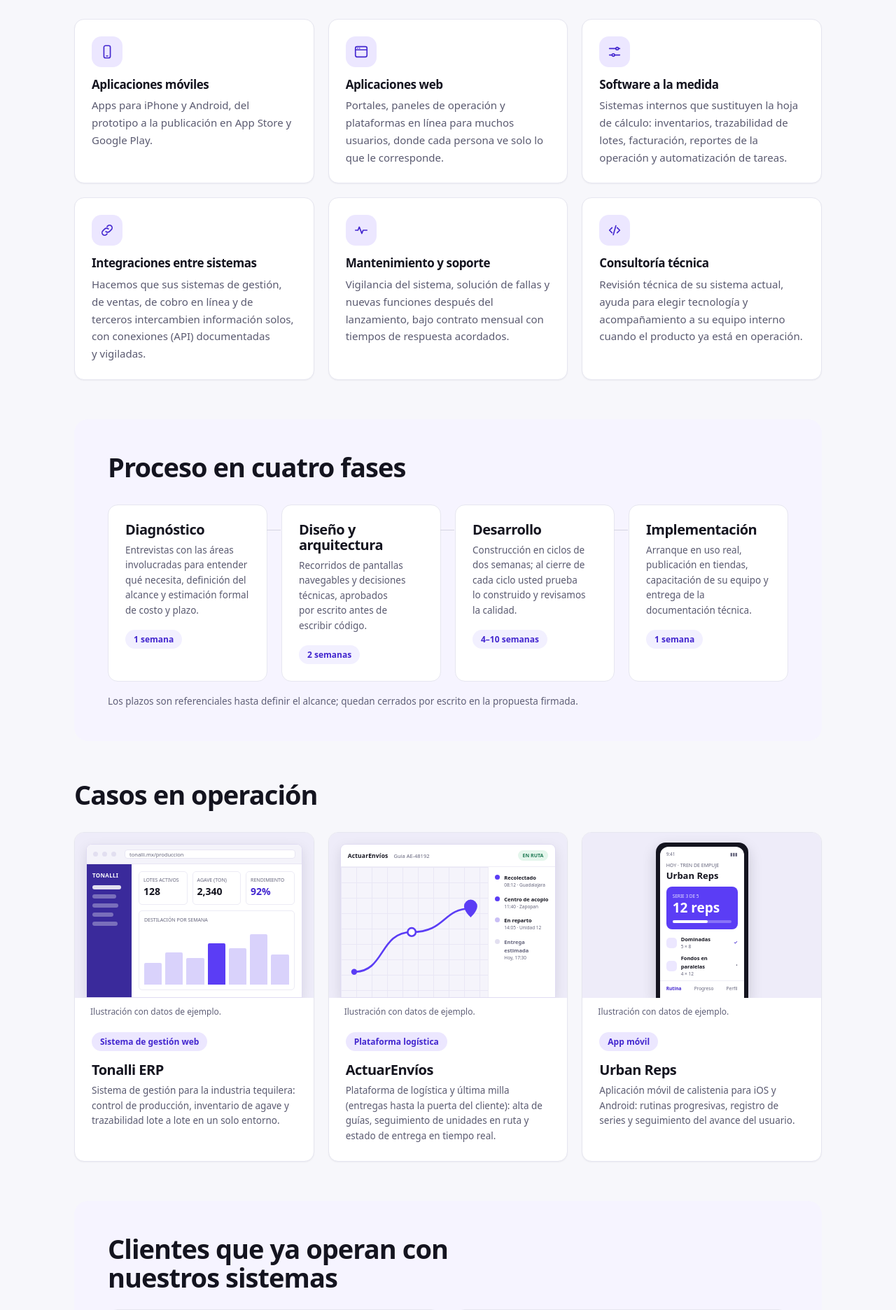
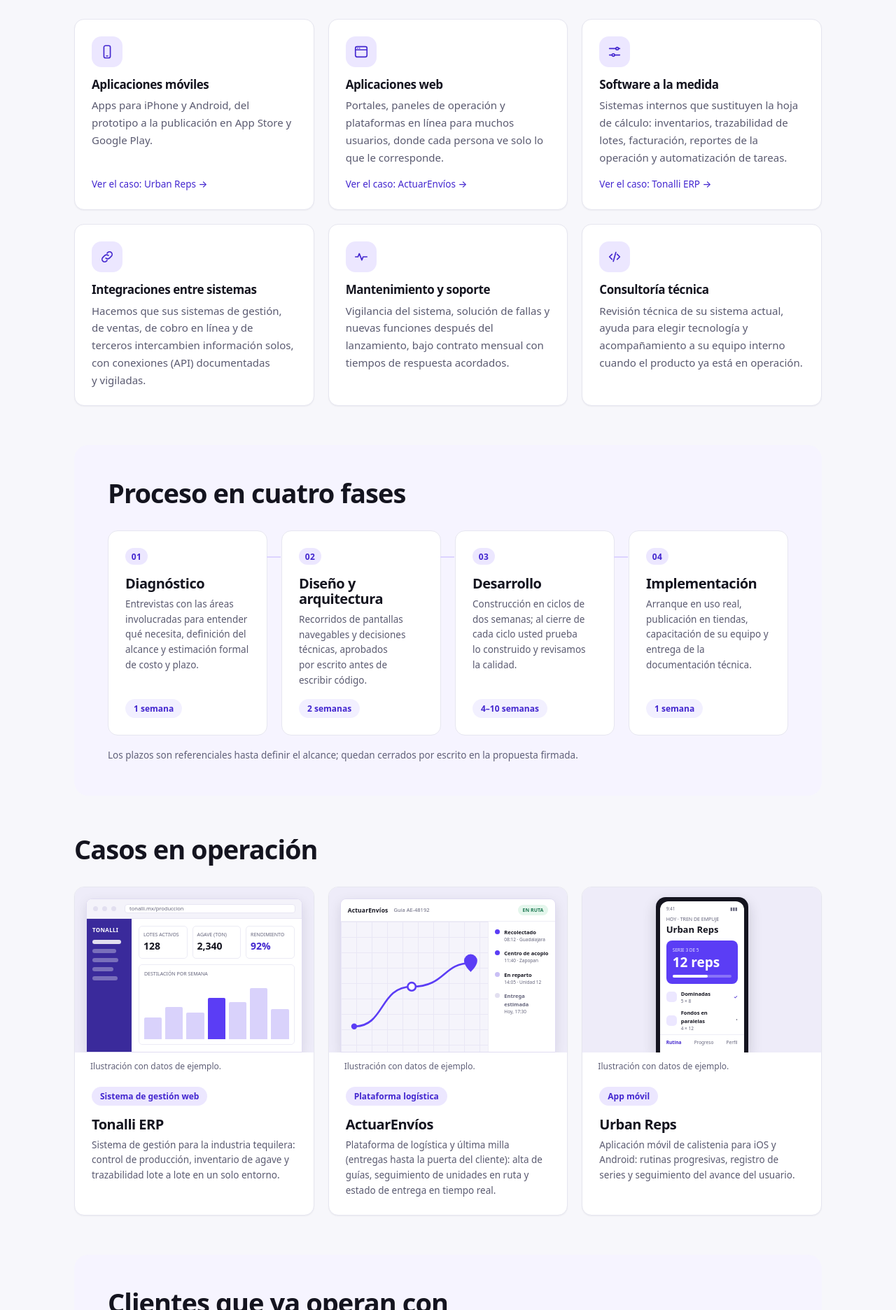
Before and after one commit to MiguelBriseno/masolutions, a PHP site: page / in a window 1280 px wide. Shown: the part 2537-4409 px from the top of the page at 70% size. Run offline with PHP 8.4, Linux system fonts and the light colour scheme.

Commit message:
feat(layout): link services to their cases and number the process phases
- Service cards become flex columns with a "Ver el caso" link pinned to
  the foot of the three cards that have a delivered case (móviles → Urban
  Reps, web → ActuarEnvíos, a la medida → Tonalli ERP). The project cards
  get ids and join the scroll-margin rule so the jump clears the header.
  Cards without a case carry no link: the link is evidence.
- Process phases are numbered 01–04 by a CSS counter, and the connector
  between cards is 2px in --color-primary-tint centred on the number badge,
  instead of a 1px hairline that read as an accidental border.

Verified at 375 and 1366px in both themes: no overflow, connectors only on
the one-row layout, anchor jumps land 5px under the sticky header.

Co-Authored-By: Claude Fable 5.1 <noreply@anthropic.com>

```diff
--- a/css/base/globals.css
+++ b/css/base/globals.css
@@ -446,7 +446,7 @@ a[target="_blank"]:not(.action-bar__wa)::after {
    lands with the section heading hidden underneath it. Roughly the header's
    own height plus breathing room — derived from the header, not a spacing
    step, so it stays a literal. */
-:where(section[id], #contenido) {
+:where(section[id], .project-card[id], #contenido) {
   scroll-margin-top: 84px;
 }
 
--- a/css/layout/process.css
+++ b/css/layout/process.css
@@ -5,10 +5,37 @@
   margin-top: var(--space-7);
 }
 
+/* The grid is the counter's scope: four articles, one number each. The
+   number is what carries the sequence — the connector line alone read as an
+   accidental border — and it is generated content so the ItemList markup
+   stays exactly what the JSON-LD describes. */
+.process__grid {
+  counter-reset: phase;
+}
+
 .process__step {
   position: relative;
+  display: flex;
+  flex-direction: column;
   padding: var(--space-6);
   box-shadow: none;
+  counter-increment: phase;
+}
+
+.process__step::before {
+  content: counter(phase, decimal-leading-zero);
+  display: inline-flex;
+  align-items: center;
+  justify-content: center;
+  width: var(--space-7);
+  height: var(--space-6);
+  border-radius: var(--radius-pill);
+  background: var(--color-primary-soft);
+  color: var(--color-primary-dark);
+  font-family: var(--font-display);
+  font-weight: 600;
+  font-size: var(--text-xs);
+  letter-spacing: 0.04em;
 }
 
 /* Connectors between consecutive phases, only once all four sit on one row.
@@ -20,9 +47,9 @@
    220px rather than 230px because the section is a tinted panel whose inner
    padding leaves the grid 972px at the container's full width; at 230px the
    fourth phase wrapped to a second row on every desktop.
-   The connector's top offset centres it on the first line of the phase title:
-   the card's top padding plus half a title line (--text-lg at the global
-   heading line-height of 1.1). Derived, so it follows either token. Engines without container queries simply draw no connectors. */
+   The connector's top offset centres it on the phase number badge: the
+   card's top padding plus half the badge height. Derived, so it follows the
+   tokens. Engines without container queries simply draw no connectors. */
 .process__grid {
   container-type: inline-size;
 }
@@ -31,17 +58,17 @@
   .process__step:not(:last-child)::after {
     content: "";
     position: absolute;
-    top: calc(var(--space-6) + var(--text-lg) * 1.1 / 2);
+    top: calc(var(--space-6) + var(--space-6) / 2);
     left: 100%;
     width: var(--space-5);
-    height: 1px;
-    background: var(--color-border-strong);
+    height: 2px;
+    background: var(--color-primary-tint);
   }
 }
 
 .process__title {
   font-size: var(--text-lg);
-  margin: 0 0 var(--space-2);
+  margin: var(--space-4) 0 var(--space-2);
 }
 
 .process__text {
@@ -50,3 +77,9 @@
   margin-bottom: var(--space-4);
   color: var(--color-text-soft);
 }
+
+/* The duration pill sits at the foot of every card in the row. */
+.process__step > .pill {
+  margin-top: auto;
+  align-self: flex-start;
+}
--- a/css/layout/services.css
+++ b/css/layout/services.css
@@ -5,7 +5,11 @@
   margin-top: var(--space-7);
 }
 
+/* A column, so the case link can sit at the foot of every card in a row
+   whatever the length of the text above it. */
 .service-card {
+  display: flex;
+  flex-direction: column;
   padding: var(--space-6);
 }
 
@@ -37,3 +41,30 @@
   line-height: 1.65;
   color: var(--color-text-soft);
 }
+
+/* Links a service to the case card that backs it. margin-top: auto pins it
+   to the foot of the card; the padding keeps the gap when the text is the
+   tallest in the row. */
+.service-card__link {
+  margin-top: auto;
+  padding-top: var(--space-4);
+  align-self: flex-start;
+  font-size: var(--text-sm);
+  font-weight: 500;
+  color: var(--color-primary-dark);
+  text-decoration: none;
+}
+
+.service-card__link:hover {
+  text-decoration: underline;
+}
+
+/* On touch the link is the only control in the card, and a line of 13.5px
+   text is well under the minimum target. Padding, not min-height, so the
+   baseline stays put and the hit area grows both ways. */
+@media (pointer: coarse) {
+  .service-card__link {
+    padding-block: var(--space-3);
+    margin-bottom: calc(var(--space-3) * -1);
+  }
+}
--- a/index.html
+++ b/index.html
@@ -597,6 +597,10 @@
           <h2 class="section__title" id="servicios-title">
             Servicios de desarrollo de software a la medida
           </h2>
+          <!-- The first three cards link to the case that backs them, by id
+               on the project card. A service with no delivered case carries
+               no link: the link is evidence, and a dead one would promise
+               what the page cannot show. -->
           <div class="services__grid">
             <article class="card service-card">
               <span class="service-card__icon" aria-hidden="true">
@@ -609,6 +613,7 @@
                 Apps para iPhone y Android, del prototipo a la publicación en
                 App Store y Google Play.
               </p>
+              <a class="service-card__link" href="#caso-urban-reps">Ver el caso: Urban Reps <span aria-hidden="true">→</span></a>
             </article>
             <article class="card service-card">
               <span class="service-card__icon" aria-hidden="true">
@@ -621,6 +626,7 @@
                 Portales, paneles de operación y plataformas en línea para muchos
                 usuarios, donde cada persona ve solo lo que le corresponde.
               </p>
+              <a class="service-card__link" href="#caso-actuarenvios">Ver el caso: ActuarEnvíos <span aria-hidden="true">→</span></a>
             </article>
             <article class="card service-card">
               <span class="service-card__icon" aria-hidden="true">
@@ -634,6 +640,7 @@
                 inventarios, trazabilidad de lotes, facturación, reportes de la
                 operación y automatización de tareas.
               </p>
+              <a class="service-card__link" href="#caso-tonalli">Ver el caso: Tonalli ERP <span aria-hidden="true">→</span></a>
             </article>
             <article class="card service-card">
               <span class="service-card__icon" aria-hidden="true">
@@ -723,7 +730,7 @@
         <section id="casos" class="section projects" aria-labelledby="casos-title">
           <h2 class="section__title" id="casos-title">Casos en operación</h2>
           <div class="projects__grid">
-            <article class="card project-card">
+            <article class="card project-card" id="caso-tonalli">
               <div class="mock mock--browser" aria-hidden="true">
                 <div class="mock__window">
                   <div class="mock__chrome">
@@ -784,7 +791,7 @@
               </div>
             </article>
 
-            <article class="card project-card">
+            <article class="card project-card" id="caso-actuarenvios">
               <div class="mock mock--browser" aria-hidden="true">
                 <div class="mock__window">
                   <div class="mock__topbar">
@@ -861,7 +868,7 @@
               </div>
             </article>
 
-            <article class="card project-card">
+            <article class="card project-card" id="caso-urban-reps">
               <div class="mock mock--phone" aria-hidden="true">
                 <div class="mock__phone">
                   <div class="mock__screen">
```
Also changed, not shown: CLAUDE.md (+15 -0 lines).
